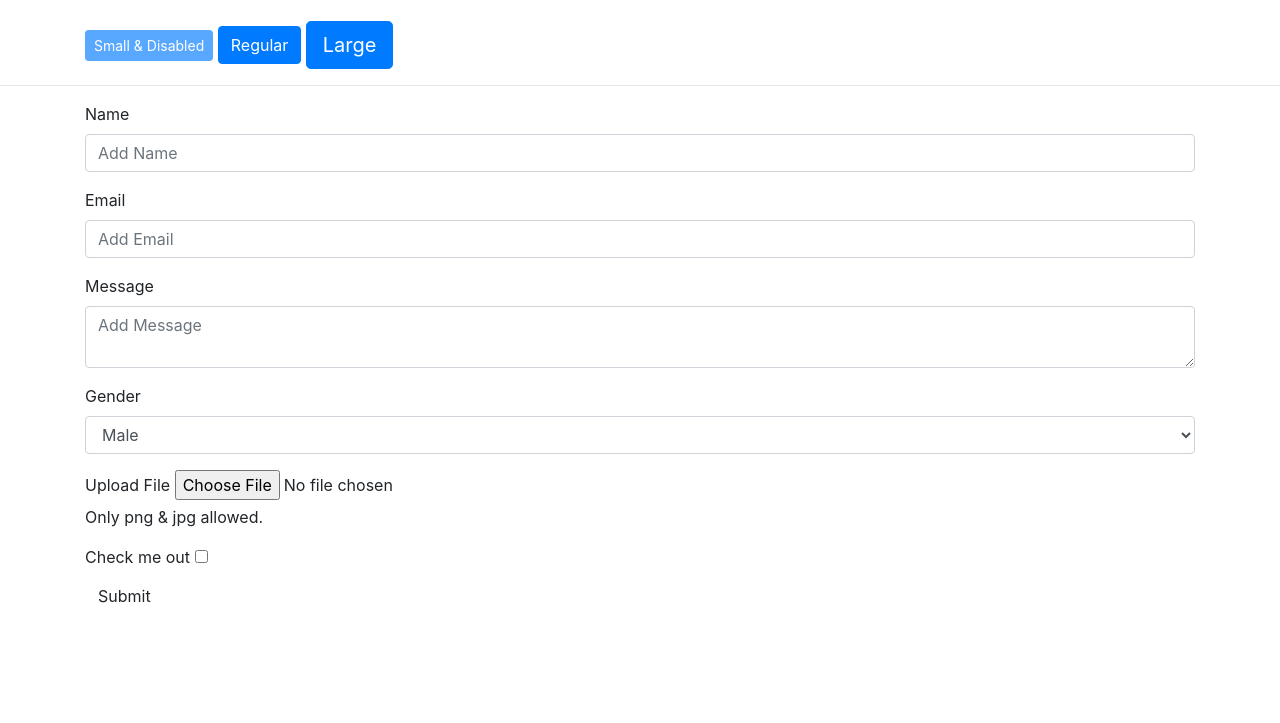
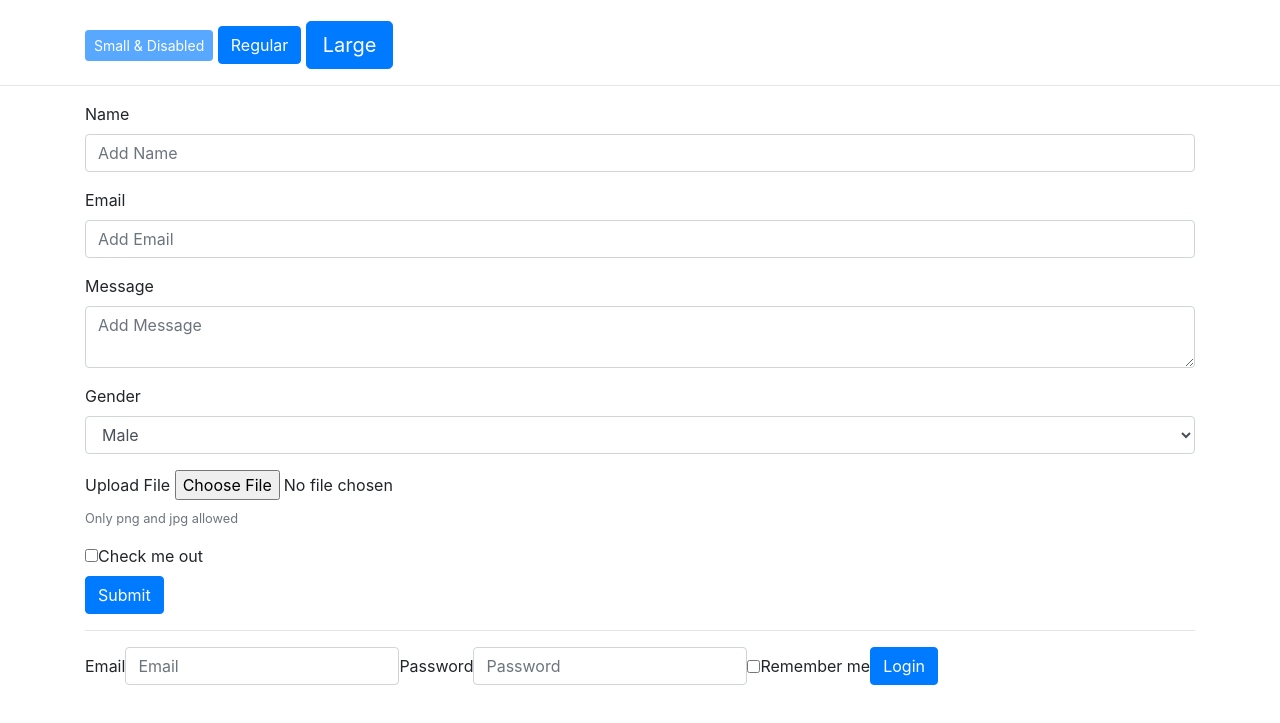
Before and after one commit to ShaMweLa/bootstrap-cheatsheet, a plain HTML site: page index.html in a window 1280 px wide. Shown: the part 1406-2129 px from the top of the page. Drawn offline with nearby package versions, Linux system fonts and the light colour scheme.

Commit message:
added Inline Form

```diff
--- a/index.html
+++ b/index.html
@@ -137,7 +137,7 @@
 
   <!-- FORMS -->
   <div class="container">
-    <form action="">
+    <form>
       <!-- NAME -->
       <div class="form-group">
         <label>Name</label>
@@ -170,19 +170,43 @@
       <div class="form-group">
         <label>Upload File</label>
         <input type="file">
-        <p class="help-block">Only png & jpg allowed.</p>
+        <small class="form-text text-muted">Only png and jpg allowed</small>
       </div>
 
       <!-- CHECKBOX -->
       <div class="checkbox">
-        <label>Check me out</label>
-        <input type="checkbox">
+        <label>
+          <input type="checkbox">Check me out
+        </label>
       </div>
 
       <!-- SUBMIT -->
-      <input class="btn btn-default" type="submit" value="Submit">
+      <button class="btn btn-primary" type="submit">Submit</button>
+    </form>
+
+    <hr>
+
+    <form class="form-inline">
+      <div class="form-group">
+        <label>Email</label>
+        <input class="form-control" type="email" placeholder="Email">
+      </div>
+
+      <div class="form-group">
+        <label>Password</label>
+        <input class="form-control" type="password" placeholder="Password">
+      </div>
+
+      <div class="checkbox">
+        <label>
+          <input type="checkbox">Remember me
+        </label>
+      </div>
+
+      <button class="btn btn-primary" type="submit">Login</button>
     </form>
   </div>
+
 
   <div style="height: 400px;"></div>
 
```
